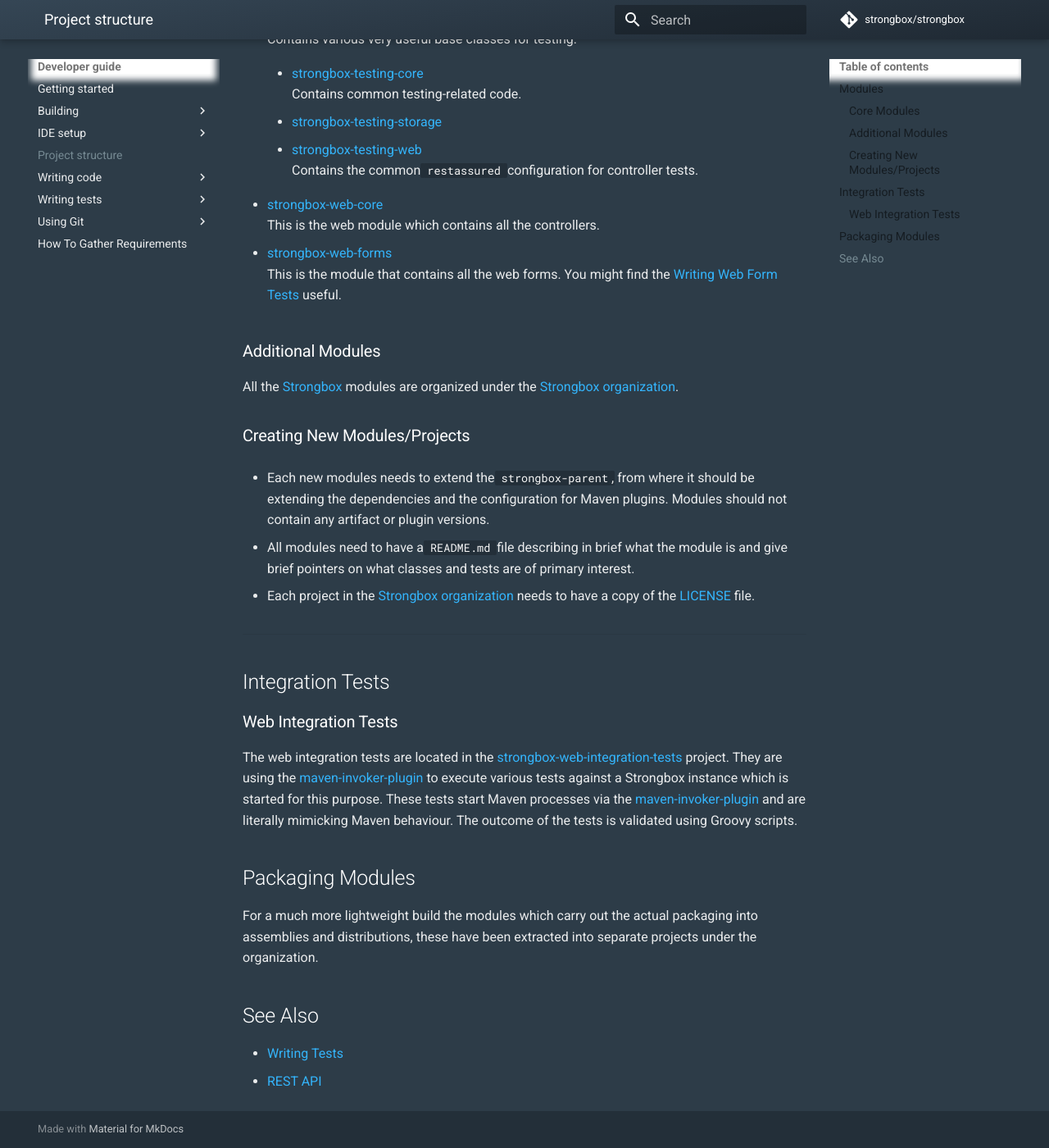
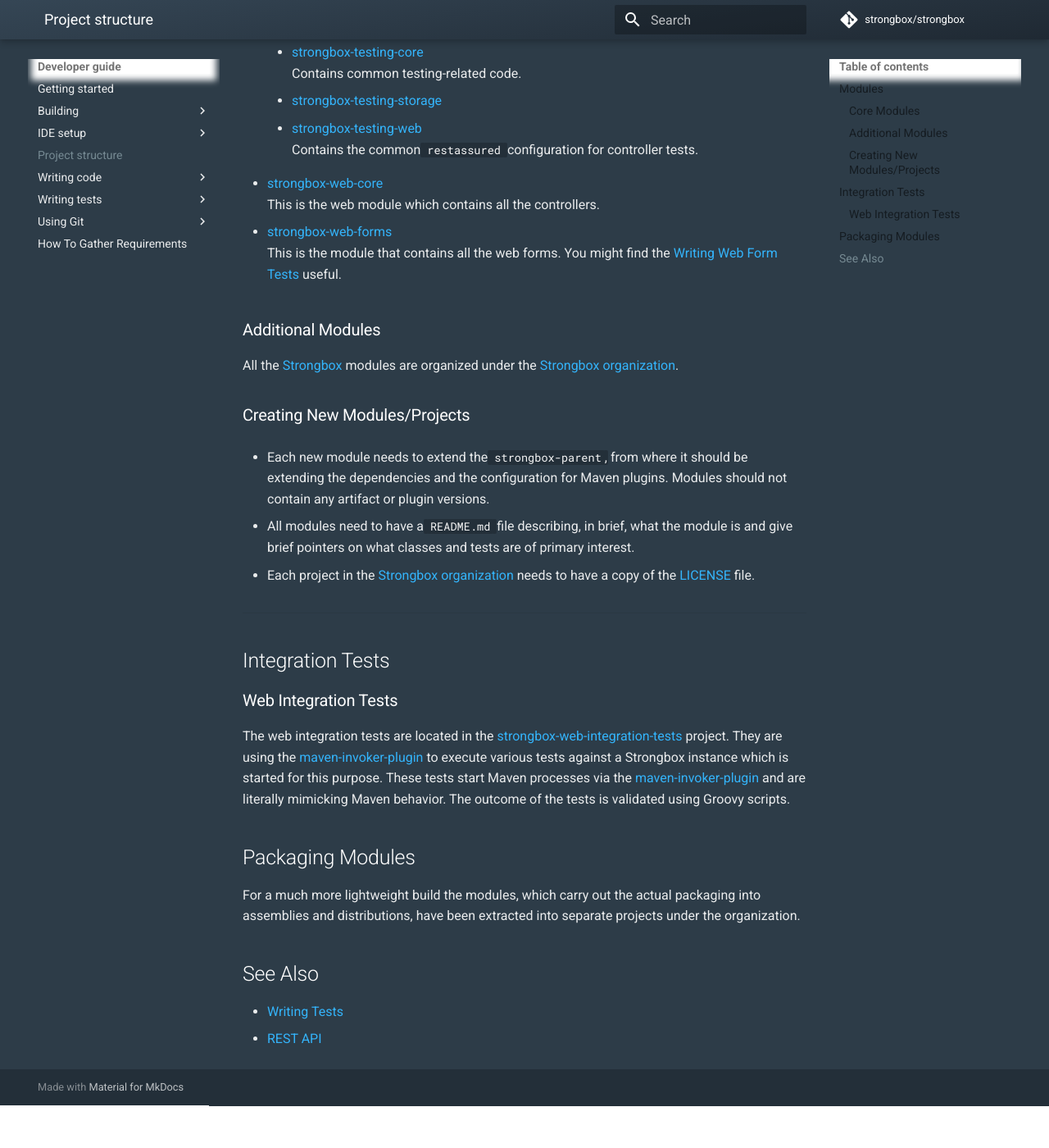
Before and after one commit to strongbox/strongbox-docs, an MkDocs documentation site: the page built from docs/developer-guide/project-structure.md, in a window 1280 px wide and 1400 px high, scrolled down 2505 px. Shown: the whole window at 82% size. Built offline with MkDocs 1.6.1 and Material for MkDocs 9.7.7, drawn with Linux system fonts in a browser that asks for light colours; comment, search, counter and statistics services are not loaded; after the commit the page ends 3853 px from its top, so only the background shows below that; some of the changed text lies outside the part shown.

Commit message:
More minor grammar corrections

```diff
--- a/docs/developer-guide/project-structure.md
+++ b/docs/developer-guide/project-structure.md
@@ -99,7 +99,7 @@
 
     * [strongbox-storage-p2-layout-provider]
         This is an incomplete early draft implementation of the P2 OSGi layout provider. This module needs a lot more
-        work, before the P2 layout provider could be usable.
+        work before the P2 layout provider could be usable.
 
     * [strongbox-storage-raw-layout-provider]
         This is the implementation of the [Raw layout provider].
@@ -127,10 +127,10 @@
 
 ### Creating New Modules/Projects
 
-* Each new modules needs to extend the `strongbox-parent`, from where it should be extending the dependencies and the
+* Each new module needs to extend the `strongbox-parent`, from where it should be extending the dependencies and the
   configuration for Maven plugins. Modules should not contain any artifact or plugin versions.
 
-* All modules need to have a `README.md` file describing in brief what the module is and give brief pointers
+* All modules need to have a `README.md` file describing, in brief, what the module is and give brief pointers
   on what classes and tests are of primary interest.
 
 * Each project in the [Strongbox organization] needs to have a copy of the [LICENSE] file.
@@ -144,12 +144,11 @@
 The web integration tests are located in the [strongbox-web-integration-tests] project.
 They are using the [maven-invoker-plugin] to execute various tests
 against a Strongbox instance which is started for this purpose. These tests start Maven processes via the [maven-invoker-plugin]
-and are literally mimicking Maven behaviour. The outcome of the tests is validated using Groovy scripts.
+and are literally mimicking Maven behavior. The outcome of the tests is validated using Groovy scripts.
 
 ## Packaging Modules
 
-For a much more lightweight build the modules which carry out the actual packaging into assemblies and distributions,
-these have been extracted into separate projects under the organization.
+For a much more lightweight build the modules, which carry out the actual packaging into assemblies and distributions, have been extracted into separate projects under the organization.
 
 ## See Also
 * [Writing Tests](./writing-tests.md)
```
Also changed, not shown: other parts of docs/developer-guide/project-structure.md (+3 -3 lines), docs/developer-guide/building-strongbox-against-strongbox.md (+3 -4 lines), docs/developer-guide/building-the-code-with-docker.md (+6 -6 lines), docs/developer-guide/ide-setup/eclipse.md (+5 -5 lines).
